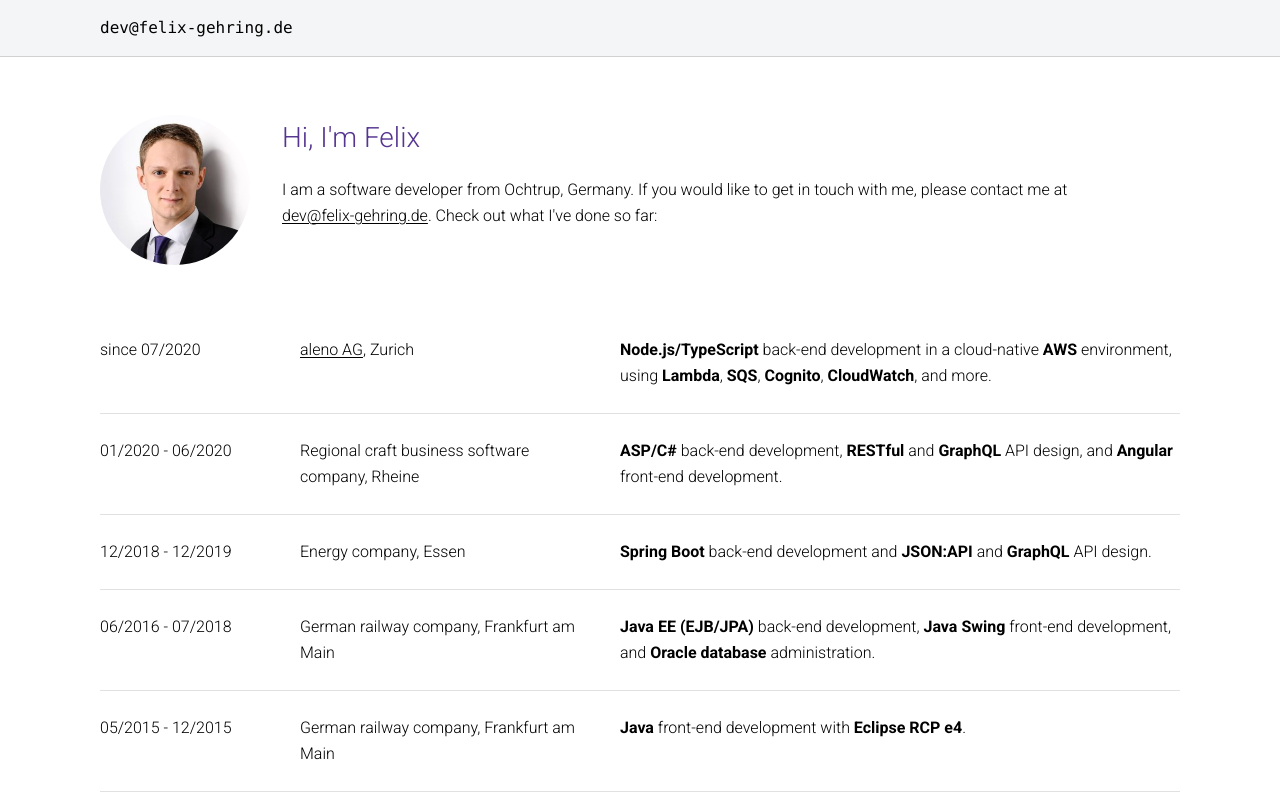
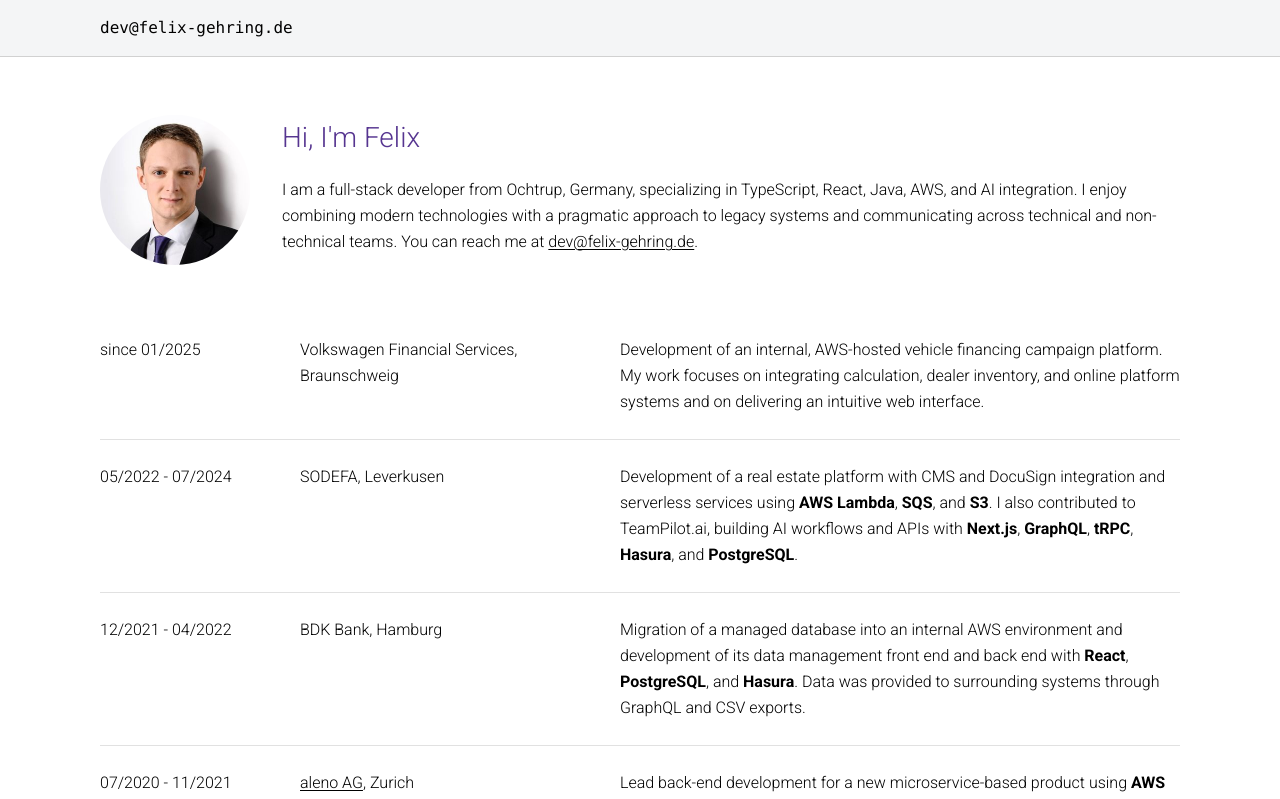
Before and after one commit to quantal-quetzal/homepage, a React (Vite) app: page / in a window 1280 px wide. Shown: the top 799 px of the page. Built offline with nearby package versions, Linux system fonts and the light colour scheme.

Commit message:
update profile and project experience

```diff
--- a/src/components/Profile.jsx
+++ b/src/components/Profile.jsx
@@ -11,12 +11,14 @@ export default function Profile() {
           Hi, I'm Felix
         </h1>
         <p>
-          I am a software developer from Ochtrup, Germany. If you would like to get in
-          touch with me, please contact me at{" "}
+          I am a full-stack developer from Ochtrup, Germany, specializing in TypeScript,
+          React, Java, AWS, and AI integration. I enjoy combining modern technologies with
+          a pragmatic approach to legacy systems and communicating across technical and
+          non-technical teams. You can reach me at{" "}
           <a className="whitespace-nowrap" href="mailto:dev@felix-gehring.de">
             dev@felix-gehring.de
           </a>
-          . Check out what I've done so far:
+          .
         </p>
       </div>
     </section>
--- a/src/data/experience.jsx
+++ b/src/data/experience.jsx
@@ -1,6 +1,42 @@
 const experience = [
   {
-    period: "since 07/2020",
+    period: "since 01/2025",
+    company: "Volkswagen Financial Services, Braunschweig",
+    description: (
+      <>
+        Development of an internal, AWS-hosted vehicle financing campaign platform. My
+        work focuses on integrating calculation, dealer inventory, and online platform
+        systems and on delivering an intuitive web interface.
+      </>
+    ),
+  },
+  {
+    period: "05/2022 - 07/2024",
+    company: "SODEFA, Leverkusen",
+    description: (
+      <>
+        Development of a real estate platform with CMS and DocuSign integration and
+        serverless services using <strong>AWS Lambda</strong>, <strong>SQS</strong>, and{" "}
+        <strong>S3</strong>. I also contributed to TeamPilot.ai, building AI workflows and
+        APIs with <strong>Next.js</strong>, <strong>GraphQL</strong>, <strong>tRPC</strong>,{" "}
+        <strong>Hasura</strong>, and <strong>PostgreSQL</strong>.
+      </>
+    ),
+  },
+  {
+    period: "12/2021 - 04/2022",
+    company: "BDK Bank, Hamburg",
+    description: (
+      <>
+        Migration of a managed database into an internal AWS environment and development
+        of its data management front end and back end with <strong>React</strong>,{" "}
+        <strong>PostgreSQL</strong>, and <strong>Hasura</strong>. Data was provided to
+        surrounding systems through GraphQL and CSV exports.
+      </>
+    ),
+  },
+  {
+    period: "07/2020 - 11/2021",
     company: (
       <>
         <a href="https://aleno.me/" target="_blank" rel="noopener noreferrer">
@@ -11,69 +47,22 @@ const experience = [
     ),
     description: (
       <>
-        <strong>Node.js/TypeScript</strong> back-end development in a cloud-native{" "}
-        <strong>AWS</strong> environment, using <strong>Lambda</strong>, <strong>SQS</strong>,{" "}
-        <strong>Cognito</strong>, <strong>CloudWatch</strong>, and more.
+        Lead back-end development for a new microservice-based product using{" "}
+        <strong>AWS Lambda</strong> and <strong>Node.js</strong>, with a focus on external{" "}
+        <strong>REST</strong> and <strong>SOAP</strong> integrations. The wider platform also
+        used <strong>Next.js</strong> and <strong>GraphQL</strong>.
       </>
     ),
   },
   {
-    period: "01/2020 - 06/2020",
-    company: "Regional craft business software company, Rheine",
+    period: "2012 - 2020",
+    company: "Projects across several industries",
     description: (
       <>
-        <strong>ASP/C#</strong> back-end development, <strong>RESTful</strong> and{" "}
-        <strong>GraphQL</strong> API design, and <strong>Angular</strong> front-end development.
-      </>
-    ),
-  },
-  {
-    period: "12/2018 - 12/2019",
-    company: "Energy company, Essen",
-    description: (
-      <>
-        <strong>Spring Boot</strong> back-end development and <strong>JSON:API</strong> and{" "}
-        <strong>GraphQL</strong> API design.
-      </>
-    ),
-  },
-  {
-    period: "06/2016 - 07/2018",
-    company: "German railway company, Frankfurt am Main",
-    description: (
-      <>
-        <strong>Java EE (EJB/JPA)</strong> back-end development, <strong>Java Swing</strong>{" "}
-        front-end development, and <strong>Oracle database</strong> administration.
-      </>
-    ),
-  },
-  {
-    period: "05/2015 - 12/2015",
-    company: "German railway company, Frankfurt am Main",
-    description: (
-      <>
-        <strong>Java</strong> front-end development with <strong>Eclipse RCP e4</strong>.
-      </>
-    ),
-  },
-  {
-    period: "09/2014 - 01/2015",
-    company: "Hotel reservation services company, Frankfurt am Main",
-    description: (
-      <>
-        <strong>Java EE (EJB, Hibernate)</strong> back-end development with{" "}
-        <strong>JSP, Struts and Tiles</strong> front-end and <strong>MySQL database</strong>{" "}
-        administration.
-      </>
-    ),
-  },
-  {
-    period: "09/2013 - 06/2014",
-    company: "International life insurance company, Stuttgart",
-    description: (
-      <>
-        <strong>Java</strong> front-end development with <strong>Eclipse RCP 3.7</strong> and{" "}
-        <strong>SOAP</strong> web service development.
+        Java, Spring Boot, Eclipse RCP, Swing, ASP.NET Core, and Angular development for
+        clients including Allianz, Trust International, Deutsche Bahn Systel, and Innogy.
+        Responsibilities ranged from modernizing legacy applications and building REST,
+        GraphQL, and SOAP interfaces to coordinating an international development team.
       </>
     ),
   },
```
